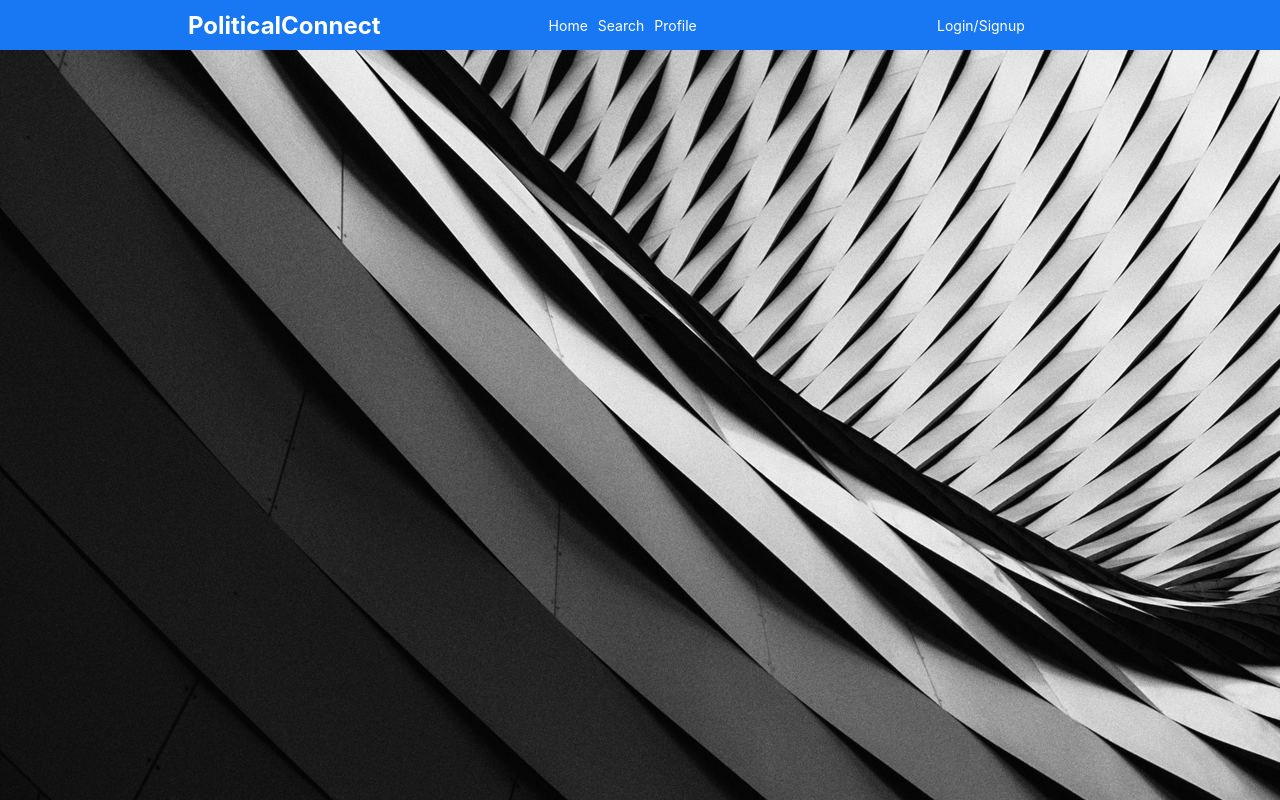
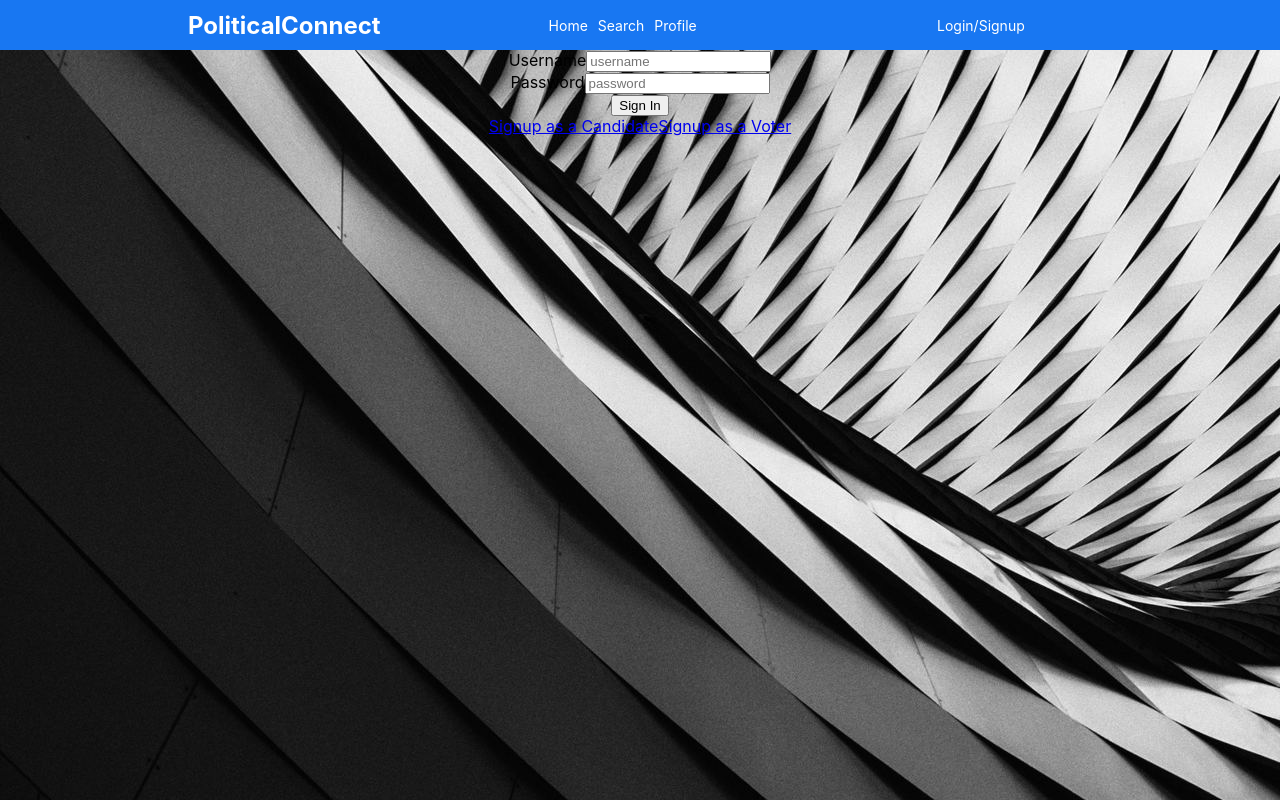
Before and after one commit to c529j466/Final-Project-Political-Social-Media, a React (Create React App) app in the folder client/: page /signin in a window 1280 px wide. Built offline with nearby package versions, Linux system fonts and the light colour scheme.

Commit message:
added routes for sign in page

```diff
--- a/client/src/App.js
+++ b/client/src/App.js
@@ -7,6 +7,9 @@ import Home from "./pages/home/Home";
 // import Profile from "./pages/profile/Profile";
 import {BrowserRouter as Router, Routes, Route,} from "react-router-dom";
 // import { AuthContext } from "./context/AuthContext";
+import Signin from "./pages/signin/signin";
+import CandidateSignup from "./pages/canidate-signup/candidate-signup"
+import VoterSignup from './pages/voter-signup/voter-signup';
 
 function App() {
     return (
@@ -16,10 +19,13 @@ function App() {
             <div className="content">
           <Routes>
                 <Route path="/" element={<Home />}></Route>
-            </Routes>
+                <Route path='/signin' element = {<Signin />}></Route>
+                <Route path='/candidate-signup' element = {<CandidateSignup />}></Route>
+                <Route path='/voter-signup' element = {<VoterSignup />}></Route>
+          </Routes>
           </div>
           </div>
-          </Router>
+        </Router>
 
     );
 }
--- a/client/src/pages/canidate-signup/candidate-signup.jsx
+++ b/client/src/pages/canidate-signup/candidate-signup.jsx
@@ -1,8 +1,11 @@
 import React, {useState} from 'react';
 import Button from 'react-bootstrap/Button';
 import Form from 'react-bootstrap/Form';
+import { Link } from "react-router-dom";
+// import Signin from '../signin/signin';
+// import VoterSignup from '../voter-signup/voter-signup';
 
-export const CandidateSignup = (props) => {
+export default function CandidateSignup() {
     const [email, setEmail] = useState('');
     const [username, setUsername] = useState('');
     const [password, setPassword] = useState('');
@@ -52,10 +55,8 @@ export const CandidateSignup = (props) => {
         Sign Up
       </Button>
     </Form>
-    <Button onClick={() => props.onFormSwitch ('Signin')}>
-        Already have an Account? Sign in here.
-    </Button>
-    <Button onClick={() => props.onFormSwitch ('VoterSignup')} >Signup as a Voter</Button>
+    <Link to = "/Signin" className='button'>Signin</Link>
+    <Link to = "/Voter-Signup" className='button'>Signup as a Voter</Link>
     </div>
     )
 }
--- a/client/src/pages/signin/signin.jsx
+++ b/client/src/pages/signin/signin.jsx
@@ -1,20 +1,22 @@
 import React, {useState} from 'react';
 import Button from 'react-bootstrap/Button';
 import Form from 'react-bootstrap/Form';
+import { Link } from 'react-router-dom';
+// import CandidateSignup from '../canidate-signup/candidate-signup';
+// import VoterSignup from '../voter-signup/voter-signup';
 
-export const Signin = (props) => {
+
+export default function Signin(props) {
     const [username, setUsername] = useState('');
     const [password, setPassword] = useState('');
 
     const handleSubmit = (e) => {
         e.preventDefault();
         console.log(username);
-
     }
-
         return (
           <div className="auth-form-container">
-    <Form className="signin-form" onSubmit={handleSubmit}>
+          <Form className="signin-form" onSubmit={{handleSubmit}}>
             <Form.Group className="mb-3" id="username-input">
               <Form.Label>Username</Form.Label>
               <Form.Control value={username} onChange={(e) => setUsername(e.target.value)} type="text" placeholder="username" />
@@ -28,8 +30,8 @@ export const Signin = (props) => {
               Sign In
             </Button>
           </Form>
-    <Button onClick={() => props.onFormSwitch ('CandidateSignup')}>Signup as a Candidate</Button>
-    <Button onClick={() => props.onFormSwitch ('VoterSignup')}>Signup as a Voter</Button>
+          <Link to = "/Candidate-Signup" className='button'>Signup as a Candidate</Link>
+          <Link to = "/Voter-Signup" className='button'>Signup as a Voter</Link>
           </div>
-    )
+          );
     }
--- a/client/src/pages/voter-signup/voter-signup.jsx
+++ b/client/src/pages/voter-signup/voter-signup.jsx
@@ -1,8 +1,12 @@
 import React, { useState } from "react";
 import Button from 'react-bootstrap/Button';
 import Form from 'react-bootstrap/Form';
+import { Link } from "react-router-dom";
+// import CandidateSignup from '../canidate-signup/candidate-signup';
+// import Signin from '../signin/signin';
 
-export const VoterSignup = (props) => {
+
+export default function VoterSignup () {
     const [email, setEmail] = useState('');
     const [username, setUsername] = useState('');
     const [password, setPassword] = useState('');
@@ -33,8 +37,8 @@ export const VoterSignup = (props) => {
         Sign Up
       </Button>
     </Form>
-    <Button onClick={() => props.onFormSwitch ('Signin')}>Already have an Account? Sign in here.</Button>
-    <Button onClick={() => props.onFormSwitch ('CandidateSignup')}>Signup as a Candidate</Button>
+    <Link to = "/Signin" className='button'>Signin</Link>
+    <Link to = "/Candidate-Signup" className='button'>Signup as a Candidate</Link>
     </div>
     )
 }
```
Lines whose indentation alone changed are shown as unchanged.
